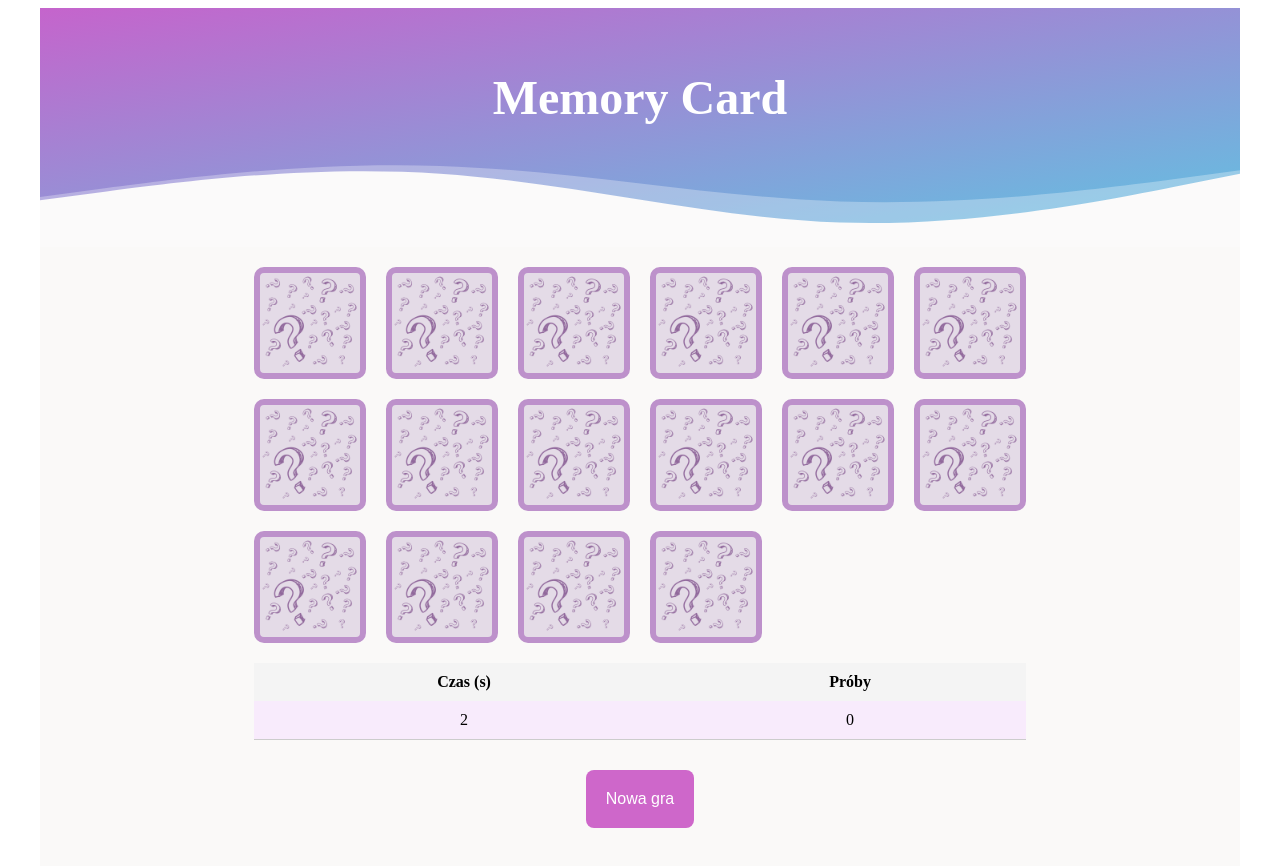
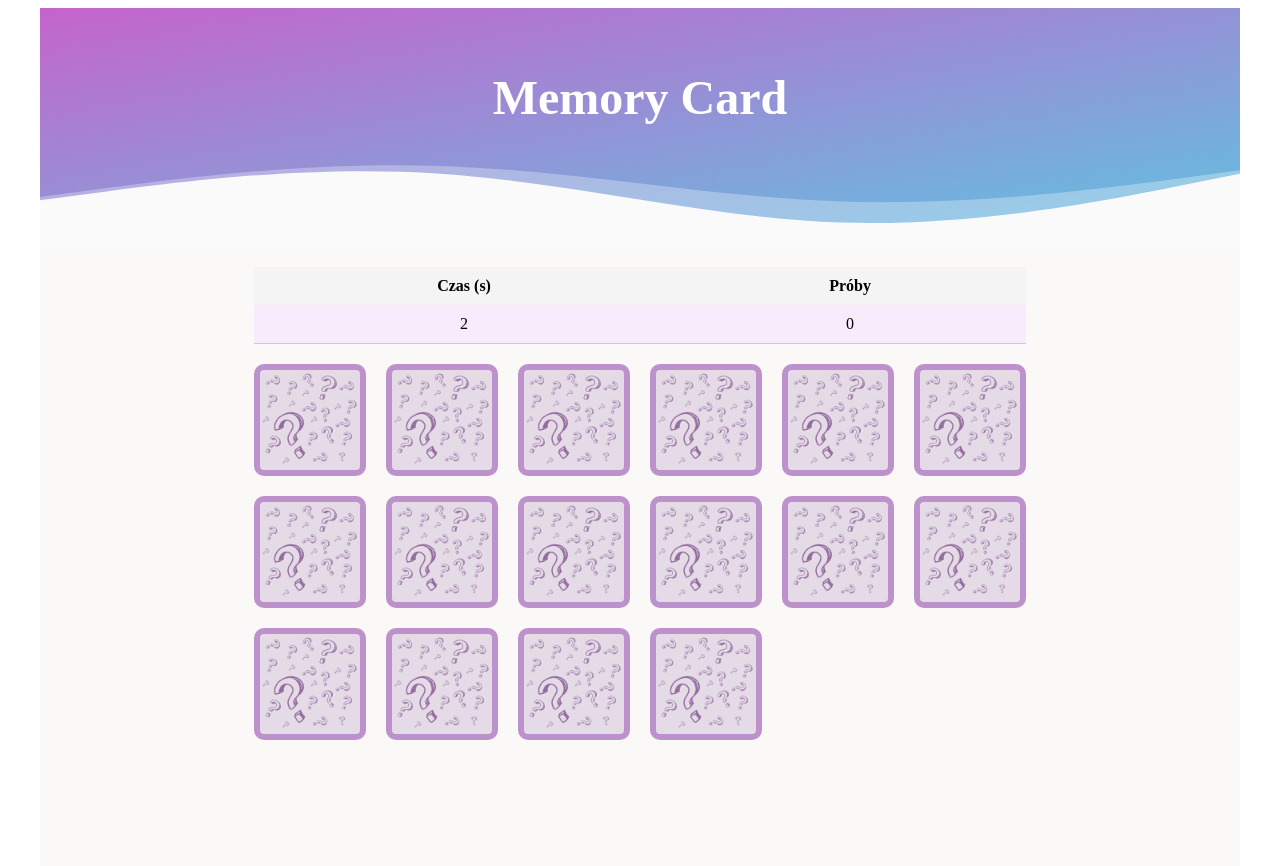
Before and after one commit to KrzysztofBiolik/memory-game-card, a React (Vite) app: page / in a window 1280 px wide. Both pictures are taken after a click on the button "Rozpocznij grę". Shown: the top 866 px of the page. Built offline with nearby package versions, Linux system fonts and the light colour scheme.

Commit message:
Added a banner at the end of the game

```diff
--- a/src/components/Board.tsx
+++ b/src/components/Board.tsx
@@ -1,13 +1,24 @@
-import "../styles/game.scss";
+import { useEffect, useState } from "react";
 import { useGameStore } from "../store";
 import Tile from "./Tile";
 import Stats from "./Stats";
 
 const Board: React.FC = () => {
-  const { tiles, timeElapsed, attempts, setGameStarted } = useGameStore();
+  const { tiles, attempts, timeElapsed, setGameStarted } = useGameStore();
+  const [gameOver, setGameOver] = useState(false);
+
+  useEffect(() => {
+    if (tiles.length > 0 && tiles.every((tile) => tile.isMatched)) {
+      setGameOver(true);
+    }
+  }, [tiles]);
 
   return (
     <div className="game-screen">
+      {/* Jeśli gra trwa, wyświetl statystyki i planszę */}
+      {!gameOver ? (
+        <>
+          <Stats headers={["Czas (s)", "Próby"]} data={[[timeElapsed, attempts]]} />
           <div className="game-board">
             {tiles.map((tile) => (
               <Tile
@@ -18,8 +29,15 @@ const Board: React.FC = () => {
               />
             ))}
           </div>
+        </>
+      ) : (
+        // Jeśli gra się skończyła, wyświetl baner końcowy
+        <div className="game-over-banner">
+          <h2>Twój wynik!</h2>
           <Stats headers={["Czas (s)", "Próby"]} data={[[timeElapsed, attempts]]} />
-      <button onClick={() => setGameStarted(false)}>Nowa gra</button>
+          <button onClick={() => setGameStarted(false)}>Powrót</button>
+        </div>
+      )}
     </div>
   );
 };
```
Lines whose indentation alone changed are shown as unchanged.
